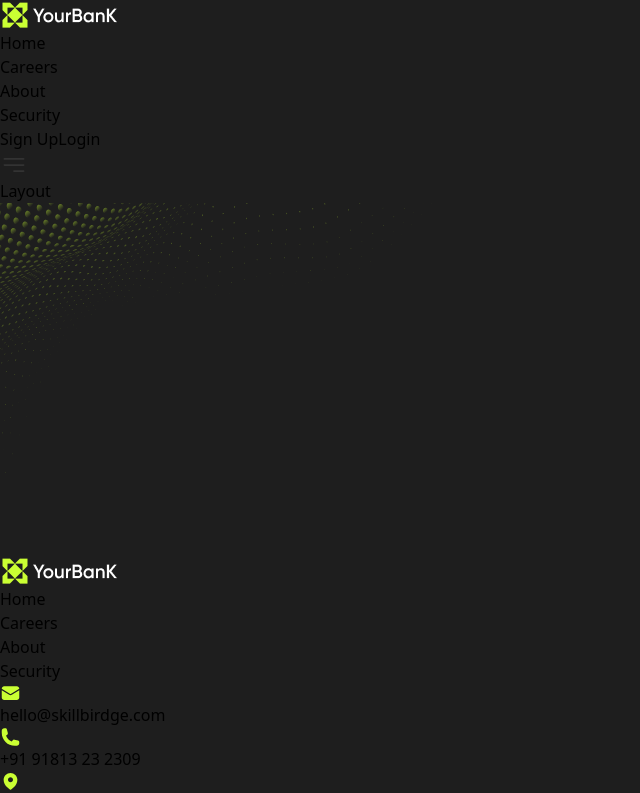
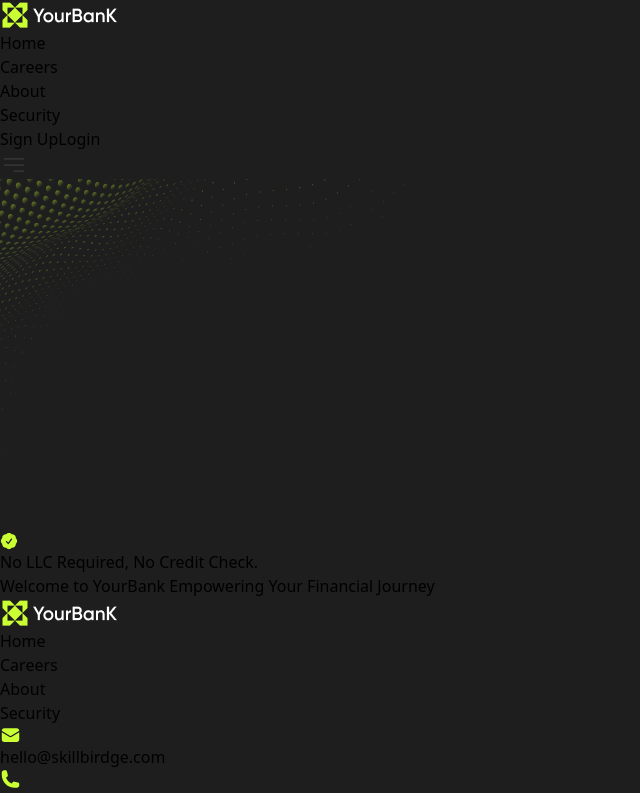
Before and after one commit to huseynovali/Company__Site, a React (Vite) app in the folder client/: page / in a window 1280 px wide. Shown: the top 793 px of the page, without its empty margins (0-640 px from the left). Built offline with nearby package versions, Linux system fonts and the light colour scheme.

Commit message:
create home wlc section

```diff
--- /dev/null
+++ b/client/src/components/HomeComp/WlcComp.jsx
@@ -0,0 +1,35 @@
+import React from "react";
+
+function WlcComp() {
+  return (
+    <div className="py-[60px] ">
+      <div className="left w-1/2">
+        <div className="p-2 bg-[#262626] rounded-[61px] w-[254px] flex items-center justify-between mb-6">
+          <div>
+            <svg
+              xmlns="http://www.w3.org/2000/svg"
+              width="18"
+              height="18"
+              viewBox="0 0 18 18"
+              fill="none"
+            >
+              <path
+                fill-rule="evenodd"
+                clip-rule="evenodd"
+                d="M6.16907 2.16563C6.85588 1.37578 7.86943 0.875 9 0.875C10.1305 0.875 11.144 1.37573 11.8308 2.16551C12.8751 2.09255 13.946 2.45513 14.7455 3.25464C15.545 4.05415 15.9076 5.12507 15.8347 6.16933C16.6243 6.85613 17.125 7.86957 17.125 9C17.125 10.1306 16.6242 11.1443 15.8342 11.8311C15.907 12.8751 15.5444 13.9458 14.7451 14.7452C13.9457 15.5446 12.875 15.9072 11.8309 15.8344C11.1441 16.6242 10.1306 17.125 9 17.125C7.8695 17.125 6.856 16.6243 6.1692 15.8345C5.12493 15.9075 4.054 15.5449 3.25448 14.7454C2.45496 13.9459 2.09238 12.8749 2.16534 11.8307C1.37565 11.1439 0.875 10.1304 0.875 9C0.875 7.86951 1.37571 6.85602 2.16546 6.16921C2.09258 5.12504 2.45517 4.05423 3.25462 3.25478C4.05406 2.45533 5.12489 2.09274 6.16907 2.16563ZM12.0086 7.48827C12.2092 7.20739 12.1442 6.81705 11.8633 6.61642C11.5824 6.41579 11.192 6.48084 10.9914 6.76173L8.29525 10.5364L6.94194 9.18306C6.69786 8.93898 6.30214 8.93898 6.05806 9.18306C5.81398 9.42714 5.81398 9.82286 6.05806 10.0669L7.93306 11.9419C8.06297 12.0719 8.24346 12.138 8.42655 12.1229C8.60964 12.1077 8.7768 12.0128 8.88358 11.8633L12.0086 7.48827Z"
+                fill="#CAFF33"
+              />
+            </svg>
+          </div>
+          <p className="text-sm text-white">
+            No LLC Required, No Credit Check.
+          </p>
+        </div>
+        <p className="text-[38px] text-white pr-9">Welcome to YourBank Empowering Your <span className="text-[#CAFF33]">Financial Journey</span> </p>
+      </div>
+      <div className="right"></div>
+    </div>
+  );
+}
+
+export default WlcComp;
--- a/client/src/layout/MainLayout.jsx
+++ b/client/src/layout/MainLayout.jsx
@@ -9,7 +9,6 @@ function MainLayout() {
     <React.Fragment>
       <Container>
         <Navbar />
-        Layout
         <Outlet />
       </Container>
       <Footer />
--- a/client/src/page/Home.jsx
+++ b/client/src/page/Home.jsx
@@ -1,9 +1,11 @@
 import React from "react";
 import img1 from "../assets/Abstract Design.svg";
+import WlcComp from "../components/HomeComp/WlcComp";
 function Home() {
   return (
     <div>
       <img src={img1} alt="" className="absolute inset-0" />
+      <WlcComp/>
     </div>
   );
 }
```
Also changed, not shown: client/src/components/LayoutComp/Footer.jsx (line endings or trailing spaces).
